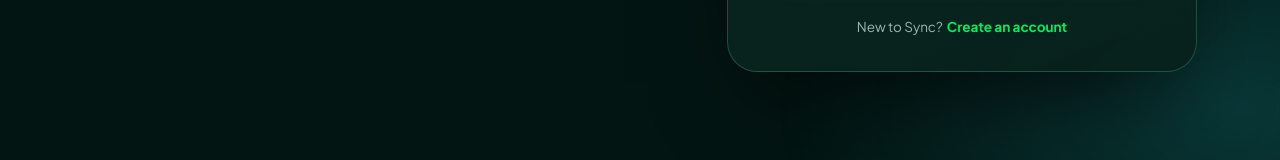
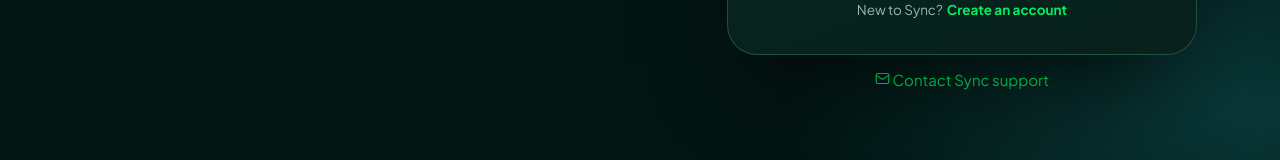
Before and after one commit to duttaanubhab777-code/sync, a React (Vite) app in the folder frontend/: page /login in a window 1280 px wide. Shown: the part 580-740 px from the top of the page. Built offline with nearby package versions, Linux system fonts and the light colour scheme; no server answers.

Commit message:
Keep Contact support link on login and signup

```diff
--- a/frontend/src/components/AuthShell.jsx
+++ b/frontend/src/components/AuthShell.jsx
@@ -1,5 +1,5 @@
 import React from "react";
-import { Zap, ShieldCheck, Users, Loader2 } from "lucide-react";
+import { Zap, ShieldCheck, Users, Loader2, Mail } from "lucide-react";
 import SyncLogo from "./SyncLogo.jsx";
 import BrandTyping from "./BrandTyping.jsx";
 
@@ -67,6 +67,9 @@ export default function AuthShell({ serverWaking = false, children }) {
                     </div>
                 )}
                 <div className="sync-auth-card">{children}</div>
+                <a className="sync-auth-contact-link" href="/contact">
+                    <Mail size={15} /> Contact Sync support
+                </a>
             </main>
         </div>
     );
```
